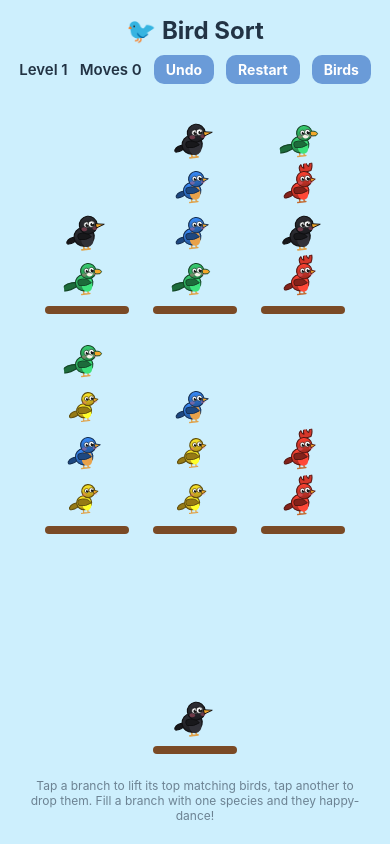
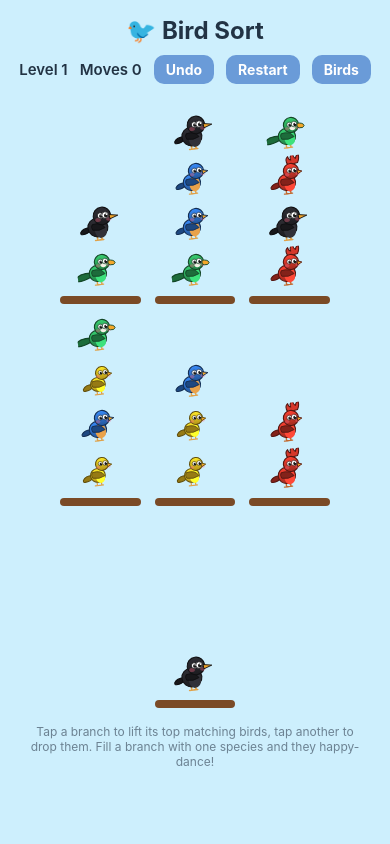
Before and after one commit to RJFryman/bird-sort, a React Native app: screen / in a window 390 px wide. Built offline with nearby package versions, Linux system fonts and the light colour scheme.

Commit message:
feat: responsive sizing — slot/bird/branch scale to screen (phone..iPad)

```diff
--- a/App.tsx
+++ b/App.tsx
@@ -1,5 +1,5 @@
 import React, { useReducer, useState } from 'react';
-import { SafeAreaView, View, Text, Pressable, StyleSheet, ScrollView } from 'react-native';
+import { SafeAreaView, View, Text, Pressable, StyleSheet, ScrollView, useWindowDimensions } from 'react-native';
 import { StatusBar } from 'expo-status-bar';
 import { Branch } from './Branch';
 import { Bird } from './Bird';
@@ -69,6 +69,21 @@ function reducer(s: State, a: Action): State {
 export default function App() {
   const [s, dispatch] = useReducer(reducer, 1, init);
   const [gallery, setGallery] = useState(false);
+
+  // size everything off the actual screen so it fits any device (phone..iPad)
+  const { width, height } = useWindowDimensions();
+  const n = s.board.length;
+  const boardW = Math.min(width - 16, 1000);
+  const branchW = boardW / n;
+  // slot width fits a branch; clamp so it stays tappable but never overflows
+  const slotW = Math.max(30, Math.min(72, branchW - 6));
+  // also cap by height: title+hud+hint ~ 220px, CAP slots tall
+  const slotByH = Math.max(30, (height - 240) / CAP);
+  const slot = Math.min(slotW, slotByH);
+  const slotH = slot * 0.96;
+  const stickW = slot * 1.7;
+  const birdScale = slot / 48;
+
   return (
     <SafeAreaView style={styles.root}>
       <StatusBar style="dark" />
@@ -95,6 +110,10 @@ export default function App() {
             selected={s.selected === i}
             done={isCleared(b, CAP)}
             onPress={() => dispatch({ type: 'TAP', i })}
+            slotW={slot}
+            slotH={slotH}
+            stickW={stickW}
+            birdScale={birdScale}
           />
         ))}
       </View>
--- a/Branch.tsx
+++ b/Branch.tsx
@@ -1,5 +1,5 @@
 import React from 'react';
-import { Pressable, View, StyleSheet } from 'react-native';
+import { Pressable, View } from 'react-native';
 import { Bird } from './Bird';
 
 export function Branch({
@@ -8,32 +8,42 @@ export function Branch({
   selected,
   done,
   onPress,
+  slotW,
+  slotH,
+  stickW,
+  birdScale,
 }: {
   birds: number[];
   capacity: number;
   selected: boolean;
   done: boolean;
   onPress: () => void;
+  slotW: number;
+  slotH: number;
+  stickW: number;
+  birdScale: number;
 }) {
   return (
-    <Pressable onPress={onPress} style={[styles.branch, selected && styles.lift]}>
-      <View style={styles.slots}>
+    <Pressable
+      onPress={onPress}
+      style={[{ alignItems: 'center', marginHorizontal: 3 }, selected && { transform: [{ translateY: -8 }] }]}
+    >
+      <View style={{ flexDirection: 'column-reverse', alignItems: 'center' }}>
         {Array.from({ length: capacity }).map((_, i) => (
-          <View key={i} style={styles.slot}>
-            {i < birds.length && <Bird species={birds[i]} dancing={done} delay={i * 100} />}
+          <View key={i} style={{ width: slotW, height: slotH, alignItems: 'center', justifyContent: 'center' }}>
+            {i < birds.length && <Bird species={birds[i]} dancing={done} delay={i * 100} scale={birdScale} />}
           </View>
         ))}
       </View>
-      <View style={[styles.stick, done && styles.stickDone]} />
+      <View
+        style={{
+          width: stickW,
+          height: 8,
+          borderRadius: 4,
+          backgroundColor: done ? '#4a9d6f' : '#7a4a26',
+          marginTop: 4,
+        }}
+      />
     </Pressable>
   );
 }
-
-const styles = StyleSheet.create({
-  branch: { alignItems: 'center', margin: 8 },
-  lift: { transform: [{ translateY: -8 }] },
-  slots: { flexDirection: 'column-reverse', alignItems: 'center' },
-  slot: { width: 48, height: 46, alignItems: 'center', justifyContent: 'center' },
-  stick: { width: 84, height: 8, borderRadius: 4, backgroundColor: '#7a4a26', marginTop: 4 },
-  stickDone: { backgroundColor: '#4a9d6f' },
-});
```
